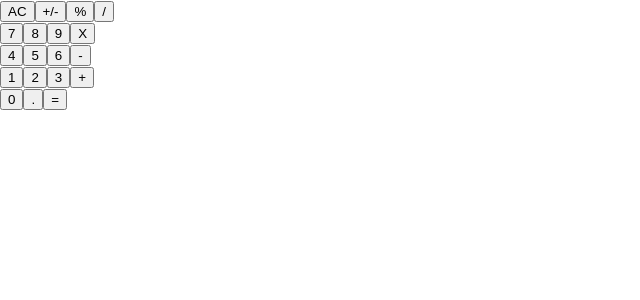
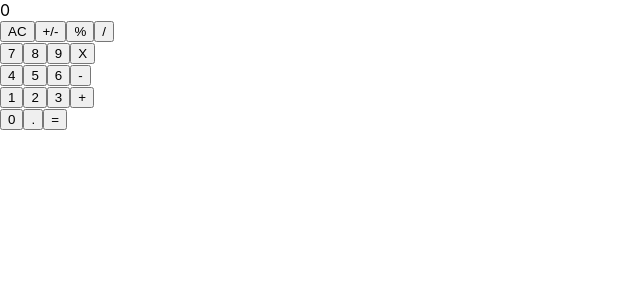
Before and after one commit to pbkabali/React-Calculator, a React (Create React App) app: page / in a window 1280 px wide. Shown: the top 300 px of the page, without its empty margins (0-640 px from the left). Built offline with nearby package versions, Linux system fonts and the light colour scheme.

Commit message:
Display zero for calculator initial state

```diff
--- a/src/components/App.js
+++ b/src/components/App.js
@@ -25,9 +25,18 @@ class App extends Component {
   render() {
     const { total, next } = this.state;
 
+    let result;
+    if (total === null && next === null) {
+      result = 0;
+    } else if (next === null) {
+      result = total;
+    } else {
+      result = next;
+    }
+
     return (
       <>
-        <Display result={next === null ? total : next} />
+        <Display result={result} />
         <ButtonPanel clickHandler={this.handleClick} />
       </>
     );
```
